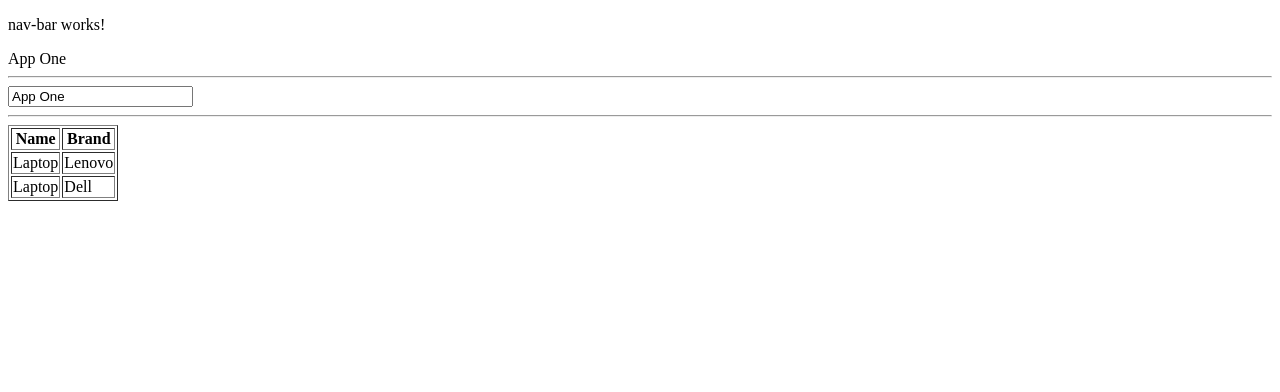
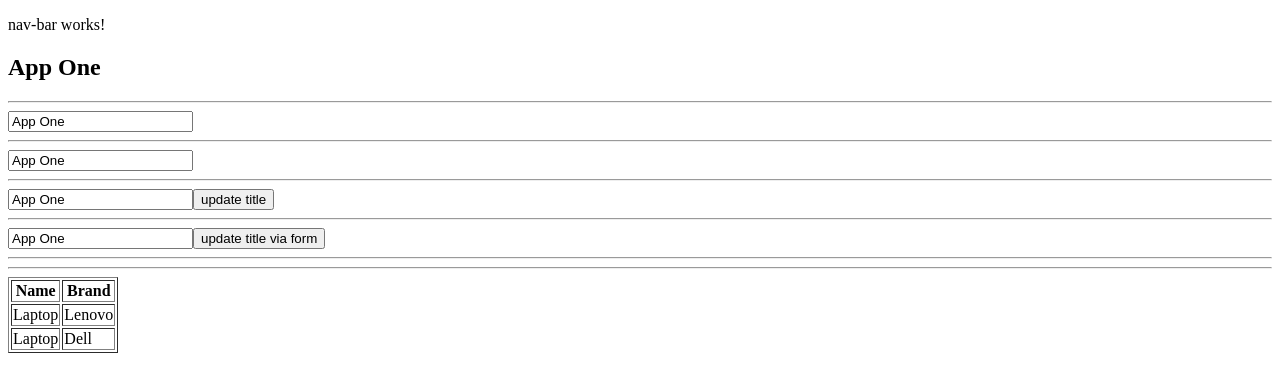
Before and after one commit to ubaid1900/appOne, an Angular app: page / in a window 1280 px wide. Shown: the top 392 px of the page. Built offline with nearby package versions, Linux system fonts and the light colour scheme.

Commit message:
update title - different ways

```diff
--- a/src/app/app.component.html
+++ b/src/app/app.component.html
@@ -1,9 +1,19 @@
 <app-nav-bar></app-nav-bar>
-<div *ngIf="showTitle">{{ title }}</div>
+<h2 *ngIf="showTitle">{{ title }}</h2>
 <hr />
 
-<!-- <input type="text" (onchange)="updateTitle($event)" /> -->
+<input type="text" (change)="updateTitle($event.target.value)" [value]="title" />
+<hr/>
 <input type="text" [(ngModel)]="title" />
+<hr/>
+<input #inpTitle type="text" [value]="title" />
+<input type="button" value="update title" (click)="updateTitleViaAButton(inpTitle.value)"/>
+<hr/>
+<form (submit)="updateTitleViaFormSubmit(inpTitleForm.value)">
+    <input #inpTitleForm type="text" [value]="title" />
+    <input type="submit" value="update title via form" />
+</form>
+<hr/>
 
 <hr />
 <table border="1">
@@ -14,7 +24,7 @@
     </tr>
     <tr [id]="prod.id" (click)="handleClick($event, prod)" *ngFor="let prod of products">
         <!-- <td>{{prod.id}}</td> -->
-        <td (mouseOver)="handleMouseOver(prod.productName)">{{prod.productName}}</td>
+        <td>{{prod.productName}}</td>
         <td>{{prod.brand}}</td>
     </tr>
 </table>
--- a/src/app/app.component.ts
+++ b/src/app/app.component.ts
@@ -1,4 +1,5 @@
 import { Component } from '@angular/core';
+import { stringify } from 'querystring';
 
 @Component({
   selector: 'app-root',
@@ -21,7 +22,12 @@ export class AppComponent {
   }
 
   updateTitle(inp: any) {
-    console.log(inp);
-
+    this.title = inp;
+  }
+  updateTitleViaAButton(inp: string) {
+    this.title = inp;
+  }
+  updateTitleViaFormSubmit(inp: string) {
+    this.title = inp;
   }
 }
```
